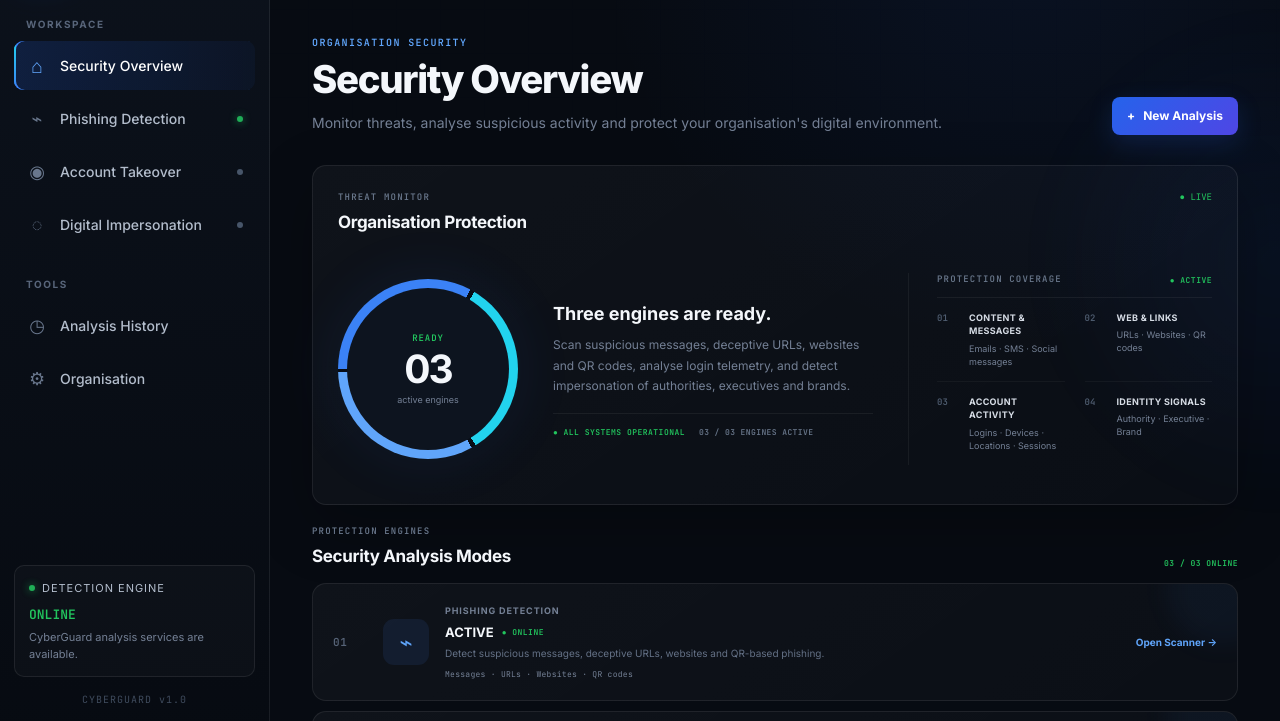
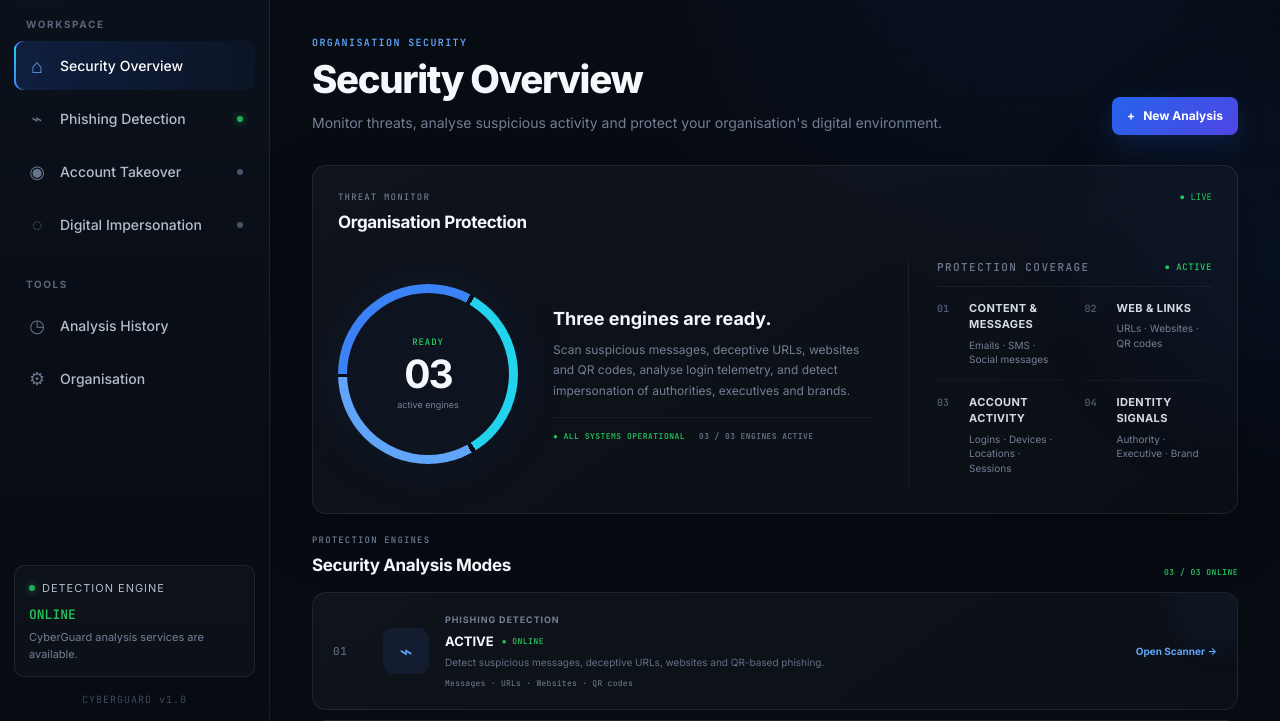
Before and after one commit to NomzaZulu/cyber1, a website: page index.html in a window 1280 px wide. Shown: the part 79-800 px from the top of the page. Drawn offline with Linux system fonts and the light colour scheme.

Commit message:
Update style.css

```diff
--- a/style.css
+++ b/style.css
@@ -1149,7 +1149,7 @@ a {
 .coverage-kicker {
     color: #68768a;
     font-family: "JetBrains Mono", monospace;
-    font-size: 9px;
+    font-size: 11px;
     font-weight: 600;
     letter-spacing: 0.13em;
 }
@@ -1157,7 +1157,7 @@ a {
 .coverage-status {
     color: var(--green);
     font-family: "JetBrains Mono", monospace;
-    font-size: 8px;
+    font-size: 9px;
     font-weight: 700;
     letter-spacing: 0.06em;
 }
@@ -1185,7 +1185,7 @@ a {
 .coverage-index {
     color: #4f5d70;
     font-family: "JetBrains Mono", monospace;
-    font-size: 9px;
+    font-size: 10px;
     font-weight: 600;
     padding-top: 1px;
 }
@@ -1193,16 +1193,16 @@ a {
 .coverage-item strong {
     display: block;
     color: #d6dce5;
-    font-size: 9px;
+    font-size: 11px;
     font-weight: 700;
     letter-spacing: 0.035em;
 }
 
 .coverage-item small {
     display: block;
-    margin-top: 4px;
+    margin-top: 5px;
     color: var(--text-muted);
-    font-size: 9px;
+    font-size: 10px;
     line-height: 1.45;
 }
 
```
